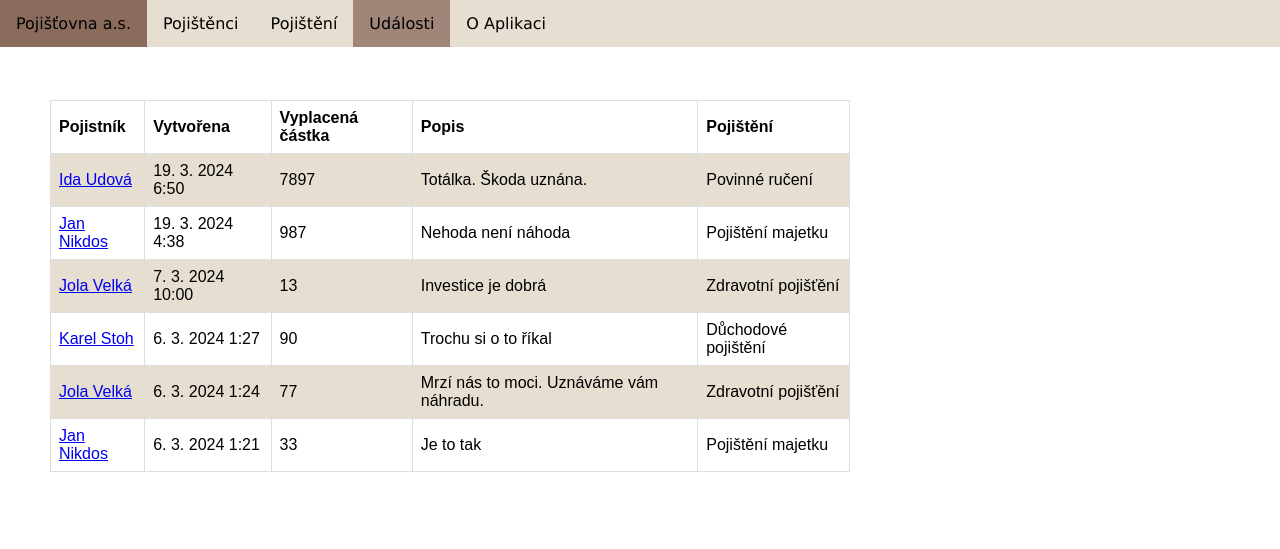
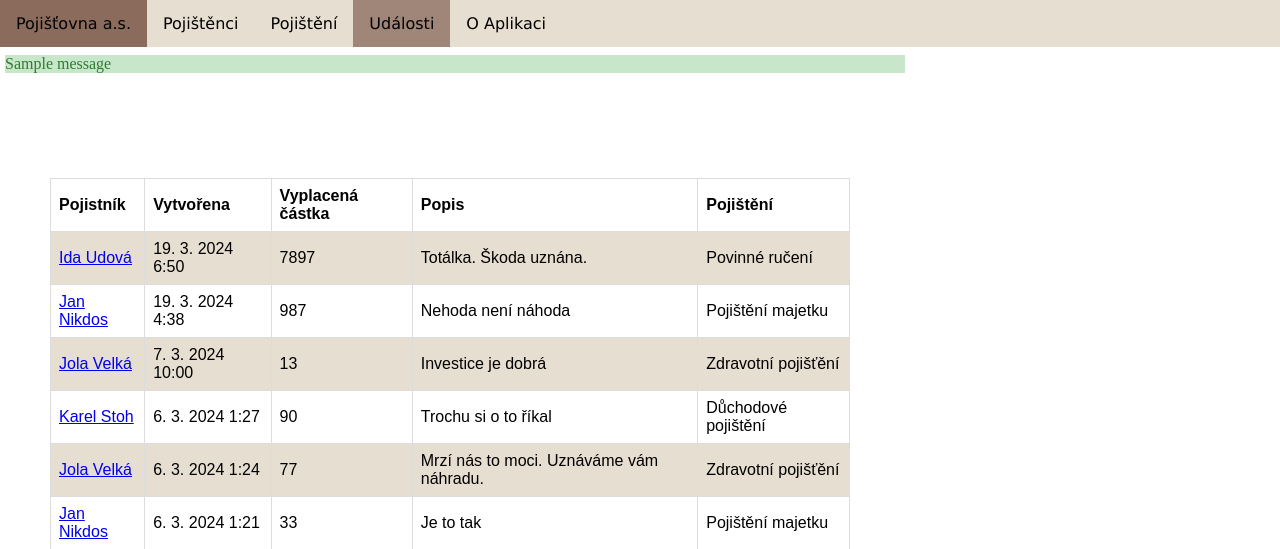
Before and after one commit to Weane/Zaverecny_projekt_plna_verze, a Django app: page /claims in a window 1280 px wide. Shown: the top 549 px of the page. Run offline with Django 5.2, Linux system fonts and the light colour scheme; data comes from the database, SQL or seed files in the repository; both versions use the stored data as it was after the commit; one stand-in notice (Sample message) is shown.

Commit message:
Added flash messages.

```diff
--- a/insurance/base/static/base/css/style.css
+++ b/insurance/base/static/base/css/style.css
@@ -1,6 +1,23 @@
 body {
     margin: 0;
     max-width: 900px;
+}
+
+.messages{
+    list-style-type: none;
+    margin-top: 50px;
+    padding: 5px;
+    width: 100%;
+}
+
+.success {
+    color: #2E7D32;
+    background-color: #C8E6C9;
+}
+
+.error {
+    color: #FF1D18;
+    background-color: #FFB3B2;
 }
 
 .navbar ul {
--- a/insurance/base/templates/base/main.html
+++ b/insurance/base/templates/base/main.html
@@ -17,6 +17,14 @@
         </ul>
     </nav>
 
+    {% if messages %}
+    <ul class="messages">
+        {% for message in messages %}
+        <li{% if message.tags %} class="{{message.tags}}" {% endif %}>{{ message }}</li>
+        {% endfor %}
+    </ul>
+    {% endif %}
+
     {% block content %}
 
 
--- a/insurance/base/views.py
+++ b/insurance/base/views.py
@@ -1,4 +1,5 @@
 from django.shortcuts import render, redirect
+from django.contrib import messages
 from .models import Policyholder, InsurancePolicy, InsuranceClaim
 from .forms import PolicyholderForm, InsurancePolicyForm, ClaimForm
 
@@ -37,6 +38,7 @@ def create_policyholder(request):
         form = PolicyholderForm(request.POST)
         if form.is_valid():
             form.save()
+            messages.success(request, 'Pojištěnec byl přidán.')
             return redirect('home')
     context = {'form': form}
     return render(request, 'base/input_form.html', context)
@@ -50,6 +52,7 @@ def update_policyholder(request, pk):
         form = PolicyholderForm(request.POST, instance=policyholder)
         if form.is_valid():
             form.save()
+            messages.success(request, 'Pojištěnec byl aktualizován.')
             return redirect('policyholder-detail', policyholder.id)
 
     context = {'form': form}
@@ -61,6 +64,7 @@ def delete_policyholder(request, pk):
 
     if request.method == 'POST':
         policyholder.delete()
+        messages.error(request, 'Pojištěnec byl smazán.')
         return redirect('home')
     context = {'obj': policyholder, 'notice': "A všechna jeho pojištění!"}
     return render(request, 'base/delete.html', context)
@@ -76,6 +80,7 @@ def create_insurance_policy(request, pk):
             insurance_policy = form.save(commit=False)
             insurance_policy.holder = policyholder
             insurance_policy.save()
+            messages.success(request, 'Pojištění bylo vytvořeno.')
             return redirect('policyholder-detail', policyholder.id)
     context = {'form': form, 'policyholder': policyholder}
     return render(request, 'base/input_form.html', context)
@@ -89,6 +94,7 @@ def update_insurance_policy(request, pk):
         form = InsurancePolicyForm(request.POST, instance=insurance_policy)
         if form.is_valid():
             form.save()
+            messages.success(request, 'Pojištění bylo aktualizováno.')
             return redirect('policyholder-detail', insurance_policy.holder.id)
 
     context = {'form': form}
@@ -99,6 +105,7 @@ def delete_insurance_policy(request, pk):
     insurance_policy = InsurancePolicy.objects.get(id=pk)
     if request.method == 'POST':
         insurance_policy.delete()
+        messages.error(request, 'Pojištění bylo smazáno.')
         return redirect('policyholder-detail', insurance_policy.holder.id)
     context = {'obj': insurance_policy, 'notice': f'Pojištěnce: {insurance_policy.holder}'}
     return render(request, 'base/delete.html', context)
@@ -121,6 +128,7 @@ def create_claim(request, pk):
             claim.policy = insurance_policy
             claim.holder = insurance_policy.holder
             claim.save()
+            messages.success(request, 'Pojistná událost byla vytvořena.')
             return redirect('claims')
     context = {'form': form, 'insurance_policy': insurance_policy}
     return render(request, 'base/input_form.html', context)
@@ -134,6 +142,7 @@ def update_claim(request, pk):
         form = ClaimForm(request.POST, instance=claim)
         if form.is_valid():
             form.save()
+            messages.success(request, 'Pojistná událost byla aktualizována.')
             return redirect('insurance-policy-detail', claim.policy.id)
 
     context = {'form': form}
@@ -144,6 +153,7 @@ def delete_claim(request, pk):
     claim = InsuranceClaim.objects.get(id=pk)
     if request.method == 'POST':
         claim.delete()
+        messages.error(request, 'Pojistná událost byla smazána.')
         return redirect('insurance-policy-detail', claim.policy.id)
     context = {'obj': claim, 'notice': f'Pojištěnce: {claim.holder}'}
     return render(request, 'base/delete.html', context)
```
Also changed, not shown: insurance/db.sqlite3.
